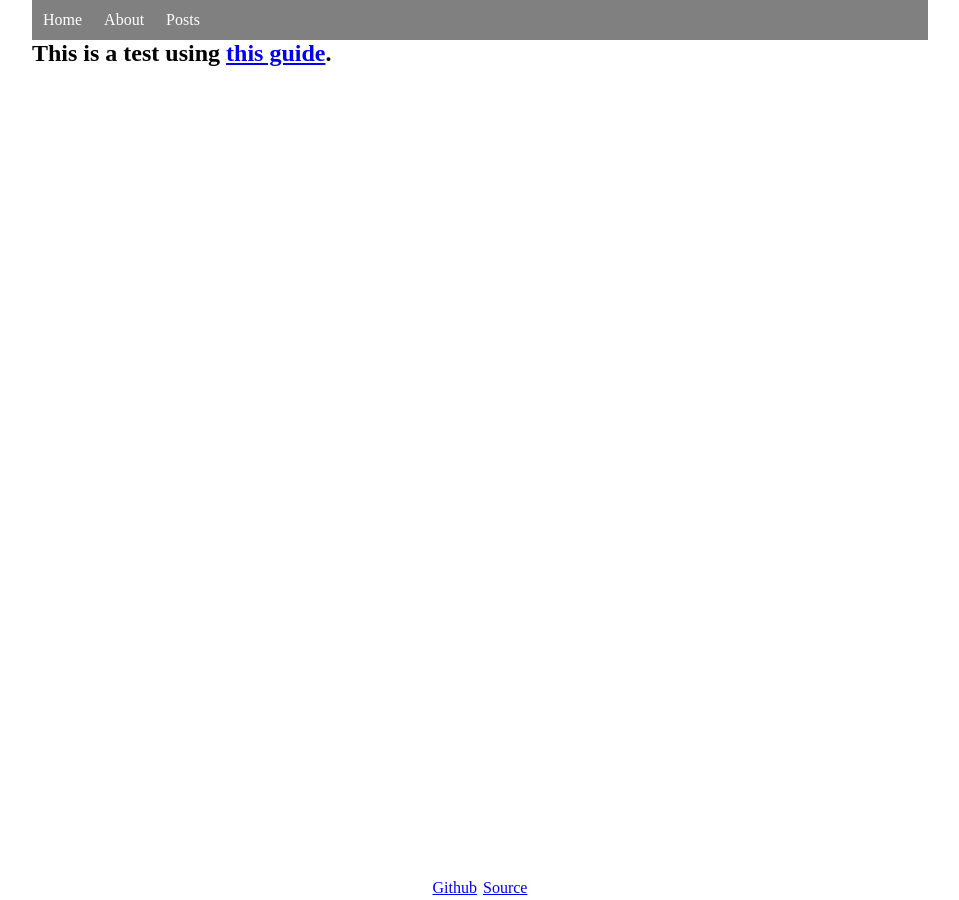
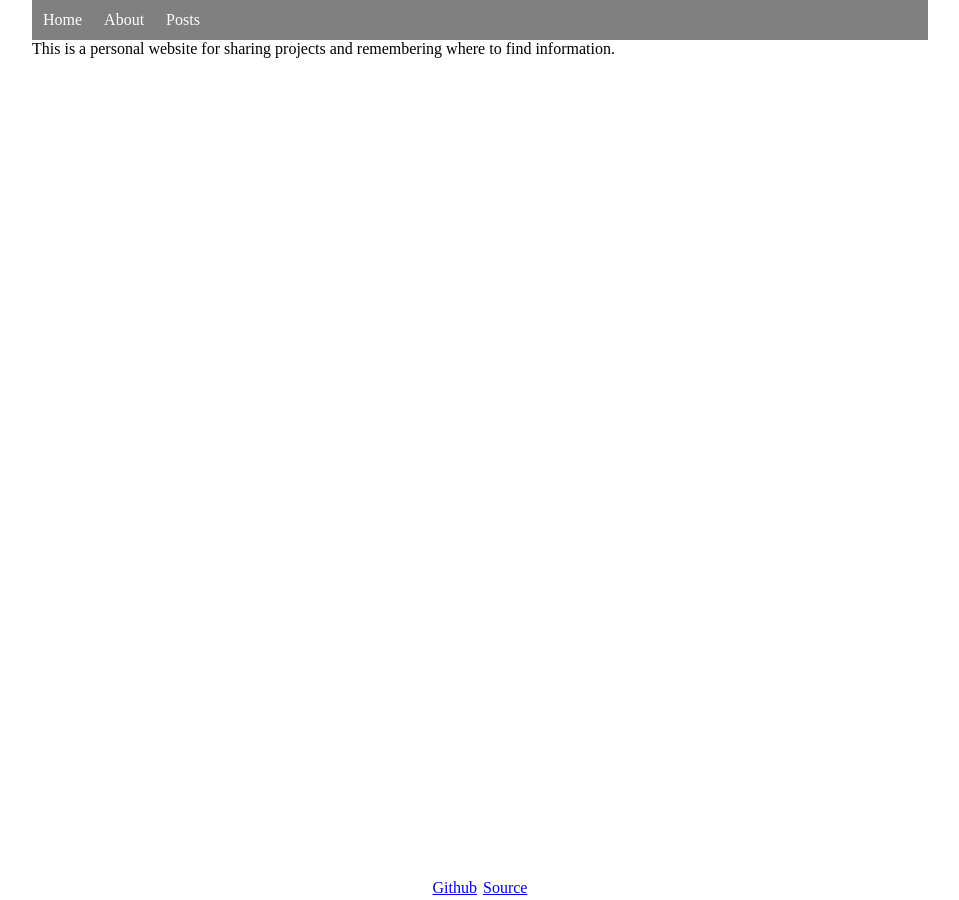
Before and after one commit to mwyoung/mwyoung.github.io, a Jekyll site: the page built from index.html, in a window 1280 px wide. Shown: the whole page, without its empty margins (160-1119 px from the left). Built offline with Jekyll 4.4.1, drawn with Linux system fonts in a browser that asks for light colours.

Commit message:
Added favicon

```diff
--- a/_layouts/default.html
+++ b/_layouts/default.html
@@ -4,7 +4,8 @@
     <head>
         <meta charset="utf-8">
         <title>{{ page.title }}</title>
-        <link rel="stylesheet" type="text/css" href="/css/main.css">
+        <link rel="stylesheet" type="text/css" href="/assets/main.css">
+        <link rel="shortcut icon" type"image/png" href="/assets/favicon.png">
     </head>
     <body class="site">
         <nav>
--- a/index.html
+++ b/index.html
@@ -1,8 +1,6 @@
 ---
 layout: default
-title: test
+title: Home
 ---
-<div class="test">
-    <h2>This is a test using <a href="http://jmcglone.com/guides/github-pages/">this
-            guide</a>.</p>
-</div>
+
+This is a personal website for sharing projects and remembering where to find information.
```
Also changed, not shown: _posts/2019-09-01-jekyll-setup.md (+1 -0 lines), assets/favicon.png (added), assets/main.css (renamed from css/main.css).
